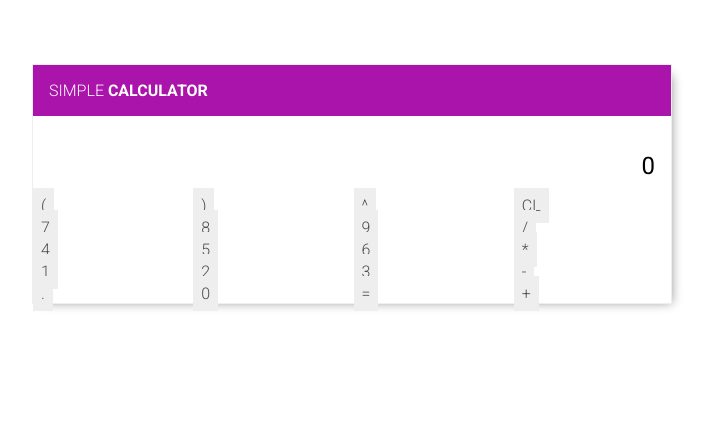
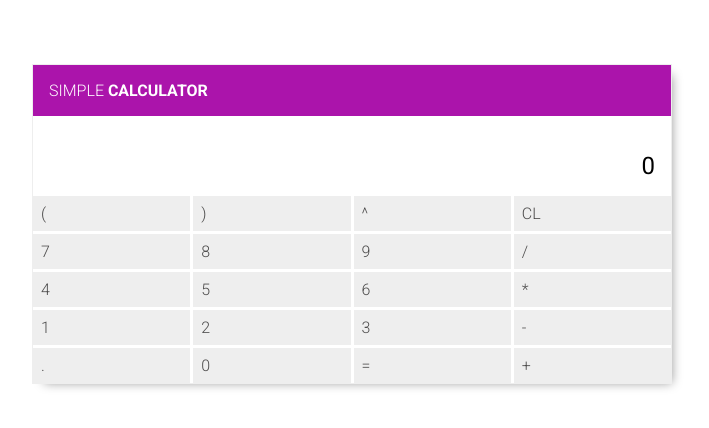
Before and after one commit to anijitsao/react-multi-apps, a React app: page / in a window 1280 px wide. Shown: the top 428 px of the page, without its empty margins (288-997 px from the left). Built offline with nearby package versions, Linux system fonts and the light colour scheme; the HTML template or start-up script is replaced by a standard one.

Commit message:
React Hooks are added

```diff
--- a/src/components/Calculator.js
+++ b/src/components/Calculator.js
@@ -1,4 +1,4 @@
-import { useState, useEffect, Component } from 'react';
+import { useState } from 'react';
 import { evaluate } from 'mathjs'
 
 // components
@@ -7,7 +7,6 @@ import ShowButtons from './ShowButtons'
 import ErrorComponent from './ErrorComponent'
 
 const Calculator = () => {
-
   // initial state
   const calcExpression = {
     displayExpression: '',
--- a/src/components/ShowButtons.js
+++ b/src/components/ShowButtons.js
@@ -13,13 +13,9 @@ export default ({ computeValue, computeDisplayExpression }) => {
 
 			{
 				CALCULATOR_BUTTONS.map((ele, index) => {
-					var divStyle = { gridRow: (index / 4) + 1, gridColumn: (index / 4) + 1 }
-
 					return (
-						<div key={'calc-' + ele}>
-							<a href="#" id={ele} className="btn"
-								onClick={(ele != '=') ? computeDisplayExpression : computeValue} >{ele}</a>
-						</div>
+						<a key={'calc-' + ele} href="#" id={ele} className="btn"
+							onClick={(ele != '=') ? computeDisplayExpression : computeValue} >{ele}</a>
 					)
 				})
 			}
```
Also changed, not shown: 7 other files (tests, documents, lock files or other folders).
